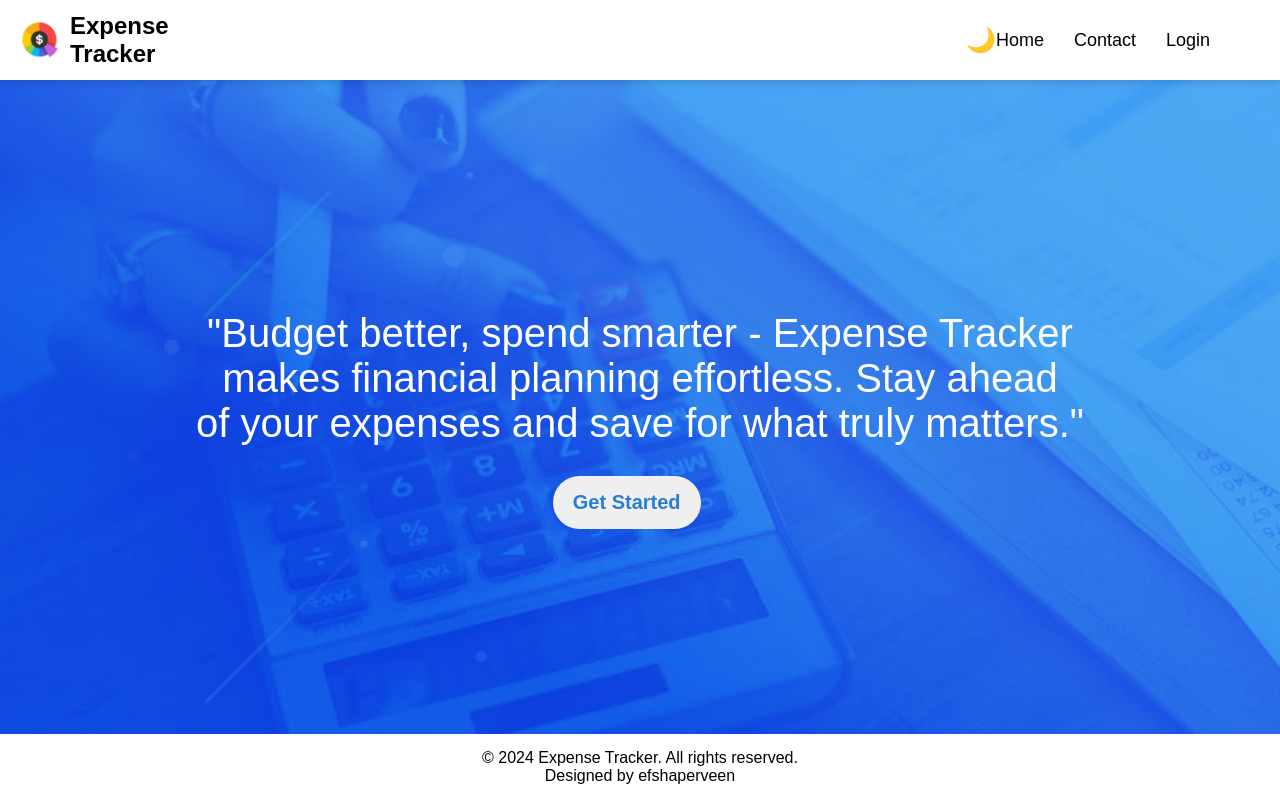
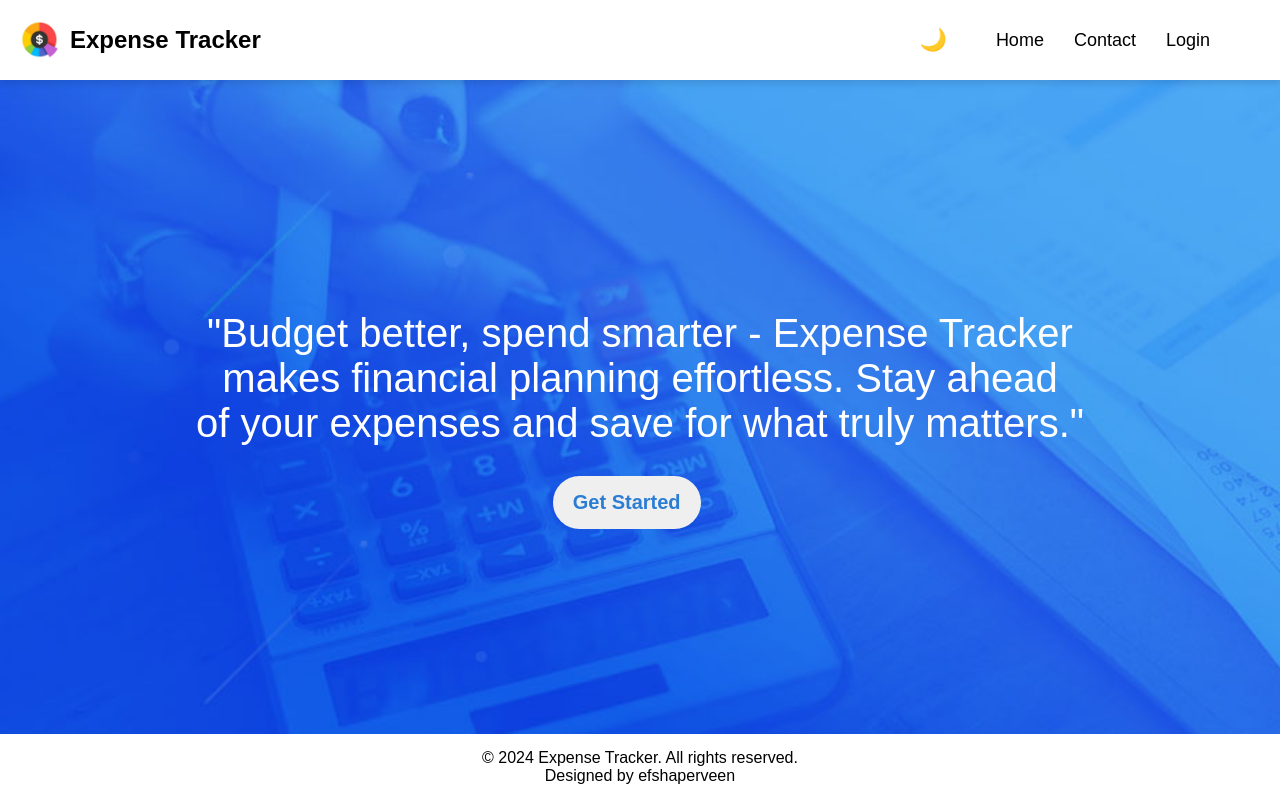
Before and after one commit to efshaperveen/Expense-Tracker-Website, a plain HTML site: page index.html in a window 1280 px wide. Drawn offline with Linux system fonts and the light colour scheme.

Commit message:
2nd commit

```diff
--- a/index.html
+++ b/index.html
@@ -105,8 +105,8 @@
 
         .dark-mode-toggle {
             cursor: pointer;
-            font-size: 24px;
-            margin-left: 750px;
+            font-size: 22px;
+            margin-left: calc(100vw - 670px);
         }
 
         .dark-mode-toggle:hover {
```
